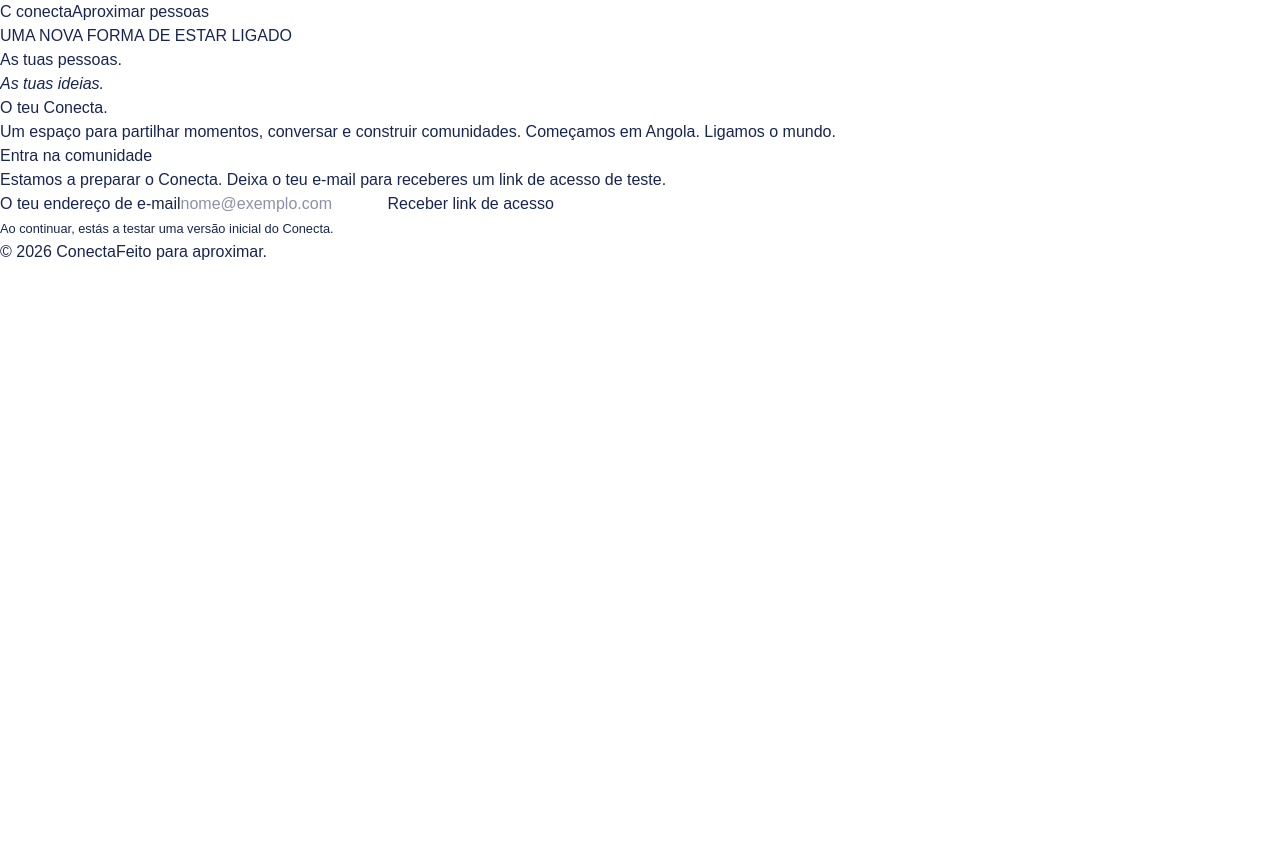
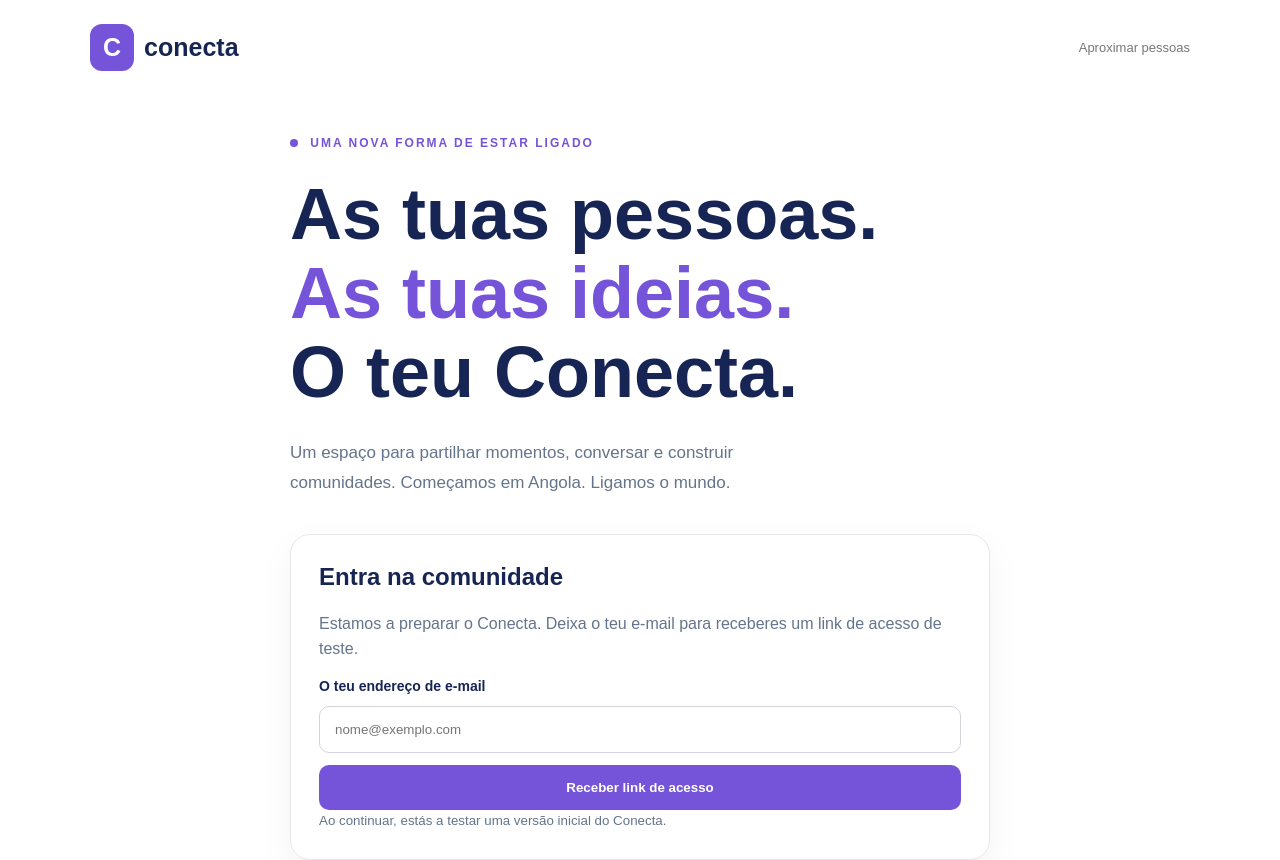
Before and after one commit to ozielemanuel0-design/Coneta, a Next.js app: page / in a window 1280 px wide. Shown: the top 860 px of the page. Before the commit the page ends 800 px from the top, so only its background shows below. Built offline with nearby package versions, Linux system fonts and the light colour scheme; no server answers.

Commit message:
Update globals.css

```diff
--- a/app/globals.css
+++ b/app/globals.css
@@ -1,9 +1,9 @@
-
-@import "tailwindcss";
 
 :root {
   --background: #ffffff;
   --foreground: #172554;
+  --blue: #172554;
+  --violet: #7554d9;
 }
 
 * {
@@ -23,13 +23,161 @@ body {
   font-family: Arial, Helvetica, sans-serif;
 }
 
-button,
-input,
-textarea {
-  font: inherit;
+.page {
+  min-height: 100vh;
+  display: flex;
+  flex-direction: column;
+  padding: 24px;
 }
 
-a {
-  color: inherit;
+.nav {
+  display: flex;
+  justify-content: space-between;
+  align-items: center;
+  max-width: 1100px;
+  width: 100%;
+  margin: 0 auto;
+}
+
+.brand {
+  display: flex;
+  align-items: center;
+  gap: 10px;
+  font-size: 25px;
+  font-weight: bold;
+  color: var(--blue);
   text-decoration: none;
 }
+
+.brandMark {
+  background: var(--violet);
+  color: white;
+  padding: 9px 13px;
+  border-radius: 12px;
+}
+
+.navNote {
+  color: #777;
+  font-size: 13px;
+}
+
+.hero {
+  width: 100%;
+  max-width: 700px;
+  margin: auto;
+  padding: 65px 0;
+}
+
+.eyebrow {
+  color: var(--violet);
+  font-size: 12px;
+  font-weight: bold;
+  letter-spacing: 2px;
+}
+
+.eyebrow span {
+  display: inline-block;
+  width: 8px;
+  height: 8px;
+  border-radius: 50%;
+  background: var(--violet);
+  margin-right: 7px;
+}
+
+h1 {
+  font-size: clamp(42px, 8vw, 72px);
+  line-height: 1.1;
+  color: var(--blue);
+  margin: 25px 0;
+}
+
+h1 em {
+  color: var(--violet);
+  font-style: normal;
+}
+
+.intro {
+  color: #64748b;
+  line-height: 1.8;
+  font-size: 17px;
+  max-width: 540px;
+}
+
+.authCard {
+  margin-top: 35px;
+  padding: 28px;
+  border: 1px solid #e5e7eb;
+  border-radius: 20px;
+  box-shadow: 0 12px 35px rgba(0,0,0,0.05);
+}
+
+.authCard h2 {
+  margin-top: 0;
+}
+
+.authCard p,
+.authCard small {
+  color: #64748b;
+  line-height: 1.6;
+}
+
+.authCard form {
+  display: flex;
+  flex-direction: column;
+  gap: 12px;
+}
+
+.authCard label {
+  font-weight: bold;
+  font-size: 14px;
+}
+
+.authCard input {
+  padding: 15px;
+  border: 1px solid #d1d5db;
+  border-radius: 10px;
+  width: 100%;
+}
+
+.authCard button {
+  padding: 15px;
+  border: 0;
+  border-radius: 10px;
+  background: var(--violet);
+  color: white;
+  font-weight: bold;
+  cursor: pointer;
+}
+
+.authCard button:disabled {
+  opacity: 0.6;
+}
+
+.message {
+  color: var(--violet) !important;
+}
+
+footer {
+  display: flex;
+  justify-content: space-between;
+  max-width: 1100px;
+  width: 100%;
+  margin: 0 auto;
+  padding: 20px 0;
+  color: #94a3b8;
+  font-size: 12px;
+}
+
+@media (max-width: 600px) {
+  .page {
+    padding: 18px;
+  }
+
+  .hero {
+    padding: 45px 0;
+  }
+
+  .authCard {
+    padding: 20px;
+  }
+}
```
